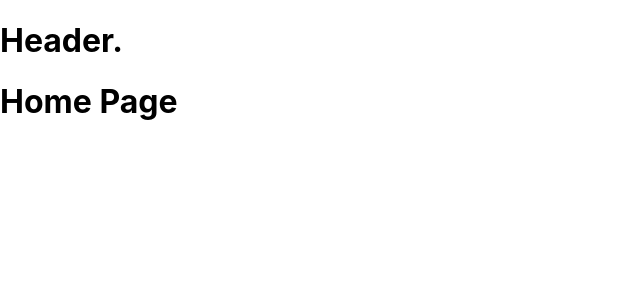
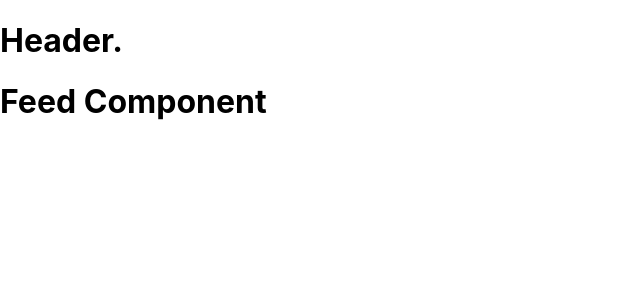
Before and after one commit to joaorodrs/social-app, a Next.js app: page / in a window 1280 px wide. Shown: the top 300 px of the page, without its empty margins (0-640 px from the left). Built offline with nearby package versions, Linux system fonts and the light colour scheme.

Commit message:
feat: added typescript to the project

```diff
--- a/package.json
+++ b/package.json
@@ -11,5 +11,10 @@
     "next": "10.0.9",
     "react": "17.0.2",
     "react-dom": "17.0.2"
+  },
+  "devDependencies": {
+    "@types/node": "^14.14.37",
+    "@types/react": "^17.0.3",
+    "typescript": "^4.2.3"
   }
 }
--- /dev/null
+++ b/pages/components/Feed.tsx
@@ -0,0 +1,5 @@
+const Feed = () => {
+  return <h1>Feed Component</h1>
+}
+
+export default Feed;
--- a/pages/index.js
+++ b/pages/index.tsx
@@ -1,11 +1,12 @@
 import Header from "./components/Header";
+import Feed from "./components/Feed";
 
 export default function Home() {
   return (
     <div>
       <Header />
 
-      <h1>Home Page</h1>
+      <Feed />
     </div>
   )
 }
```
Also changed, not shown: tsconfig.json (added, +29 -0 lines), next-env.d.ts (added), pages/_app.tsx (renamed from pages/_app.js), pages/components/Header.tsx (renamed from pages/components/Header.js), pages/perfil.tsx (renamed from pages/perfil.js), 1 other file (tests, documents, lock files or other folders).
